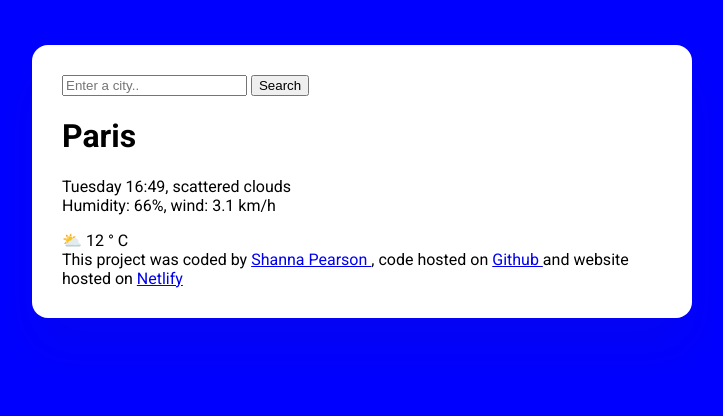
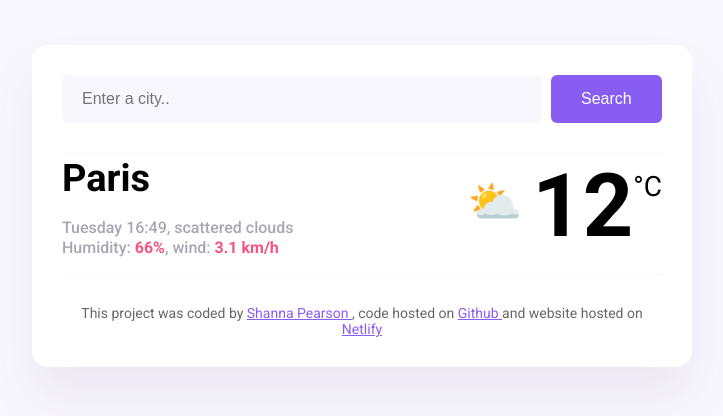
Before and after one commit to feifle85/Weather, a plain HTML site: page index.html in a window 1280 px wide. Shown: the whole page, without its empty margins (278-1001 px from the left). Drawn offline with Linux system fonts and the light colour scheme.

Commit message:
Added basic CSS

```diff
--- a/index.html
+++ b/index.html
@@ -15,21 +15,31 @@
   <body>
     <div class="weather-app">
       <header>
-        <form>
-          <input type="search" placeholder="Enter a city.." required />
-          <input type="submit" value="Search" />
+        <form class="search-form">
+          <input
+            type="search"
+            placeholder="Enter a city.."
+            required
+            class="search-form-input"
+          />
+          <input type="submit" value="Search" class="search-form-button" />
         </form>
       </header>
       <main>
-        <div>
-          <h1>Paris</h1>
-          <p>
-            Tuesday 16:49, scattered clouds
-            <br />
-            Humidity: 66%, wind: 3.1 km/h
-          </p>
+        <div class="weather-app-data">
+          <div>
+            <h1 class="weather-app-city">Paris</h1>
+            <p class="weather-app-details">
+              Tuesday 16:49, scattered clouds
+              <br />
+              Humidity: <strong>66%</strong>, wind: <strong>3.1 km/h</strong>
+            </p>
+          </div>
+          <div class="weather-app-temperature-container">
+            <div class="weather-app-icon">⛅</div>
+            <div class="weather-app-temperature">12</div>
+            <div class="weather-app-unit">&degC</div>
         </div>
-        <div>⛅ 12 &deg C</div>
       </main>
       <footer>
         This project was coded by
--- a/src/style.css
+++ b/src/style.css
@@ -1,6 +1,9 @@
 body {
-  background-color: blue;
+  background-color: #f9f7fe;
   font-family: "Roboto", sans-serif;
+}
+a {
+  color: #885df1;
 }
 .weather-app {
   background: white;
@@ -10,3 +13,74 @@ body {
   border-radius: 16px;
   padding: 30px;
 }
+header {
+  border-bottom: 1px solid #f9f7fe;
+  padding: 0 0 30px 0;
+}
+
+.search-form-input {
+  background-color: #f9f7fe;
+  border: none;
+  border-radius: 6px;
+  width: 80%;
+  font-size: 16px;
+  padding: 15px 20px;
+}
+.search-form-button {
+  background: #885df1;
+  padding: 15px 30px;
+  border: none;
+  font-size: 16px;
+  margin-left: 5px;
+  border-radius: 6px;
+  color: white;
+}
+
+main {
+  padding: 30 px 0;
+}
+.weather-app-city {
+  margin: 0;
+  font-size: 38px;
+  line-height: 48px;
+}
+
+.weather-app-details {
+  font-size: 16px;
+  line-height: 20px;
+  color: rgba(39, 33, 66, 0.4);
+  font-weight: 500;
+}
+.weather-app-details strong {
+  color: #f65282;
+}
+
+.weather-app-temperature-container {
+  display: flex;
+}
+.weather-app-temperature {
+  font-size: 88px;
+  font-weight: bold;
+  margin-left: 10px;
+}
+
+.weather-app-icon {
+  font-size: 44px;
+  margin-top: 22px;
+}
+.weather-app-unit {
+  margin-top: 16px;
+  font-size: 28px;
+}
+.weather-app-data {
+  display: flex;
+  justify-content: space-between;
+}
+
+footer {
+  border-top: 1px solid #f9f7fe;
+  padding: 30px 0 0 0;
+  text-align: center;
+  font-size: 14px;
+  color: rgba(0, 0, 0, 0.6);
+}
```
